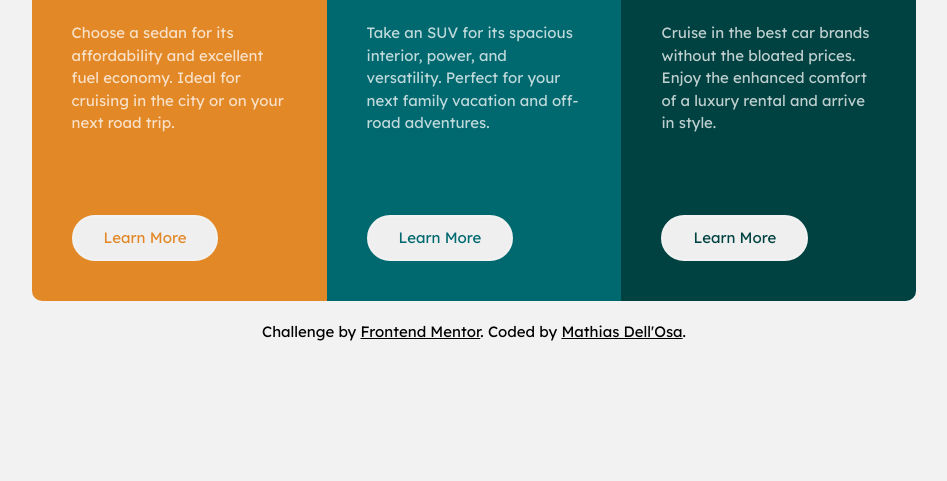
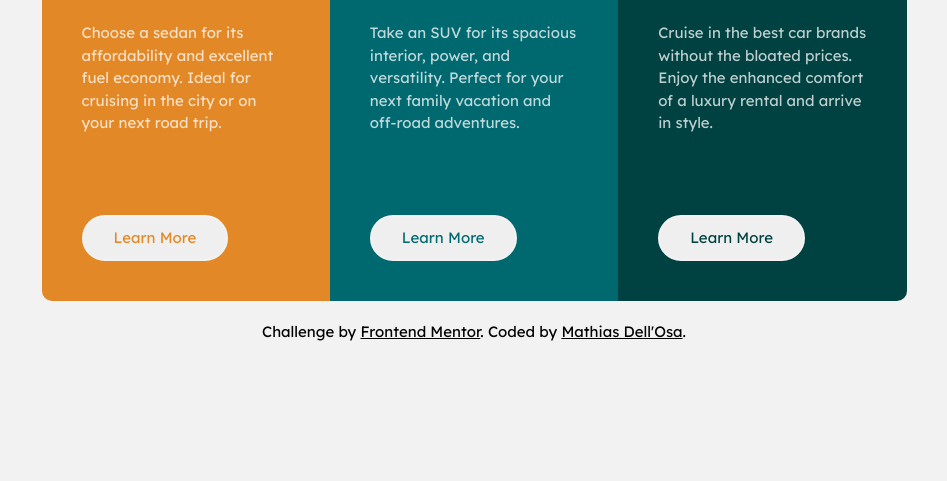
Before and after one commit to MathiasDWaterlaw/3-column-preview-card-component, a plain HTML site: page index.html in a window 1280 px wide. Shown: the part 327-808 px from the top of the page, without its empty margins (166-1113 px from the left). Drawn offline with Linux system fonts and the light colour scheme.

Commit message:
Update styles.css
second commit - updating the css file to set the "max-width"  of the "main" element to achieve a better solution for the Front-end mentor's challenge

```diff
--- a/styles.css
+++ b/styles.css
@@ -177,7 +177,7 @@ button:hover{
     main{
         display: grid;
         grid-template-columns: auto auto auto;
-        width: 70%;
+        max-width: 865px;
         min-width: 700px;
         margin: 0;
     }
```
